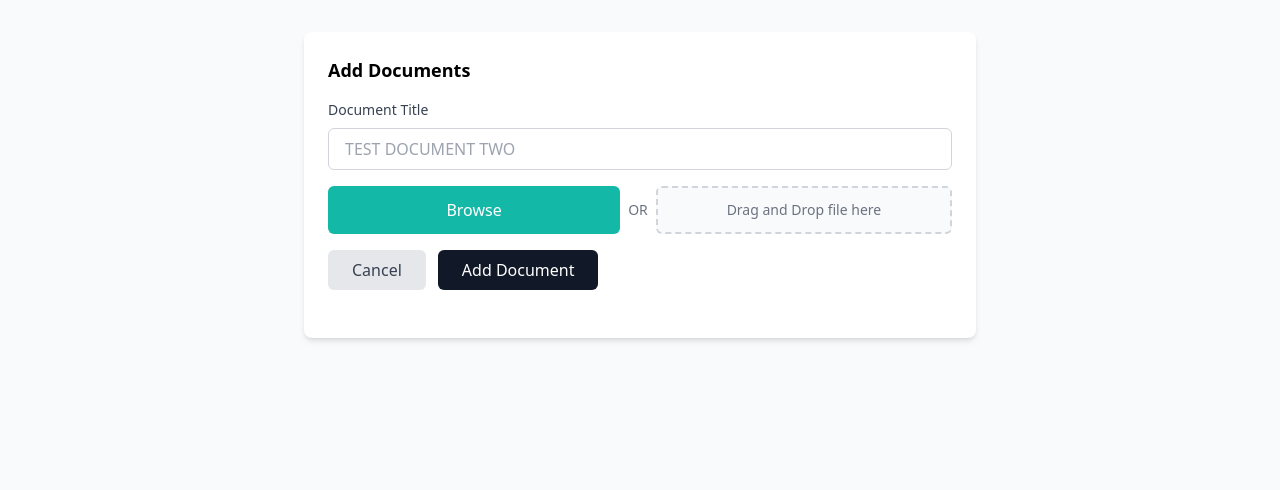
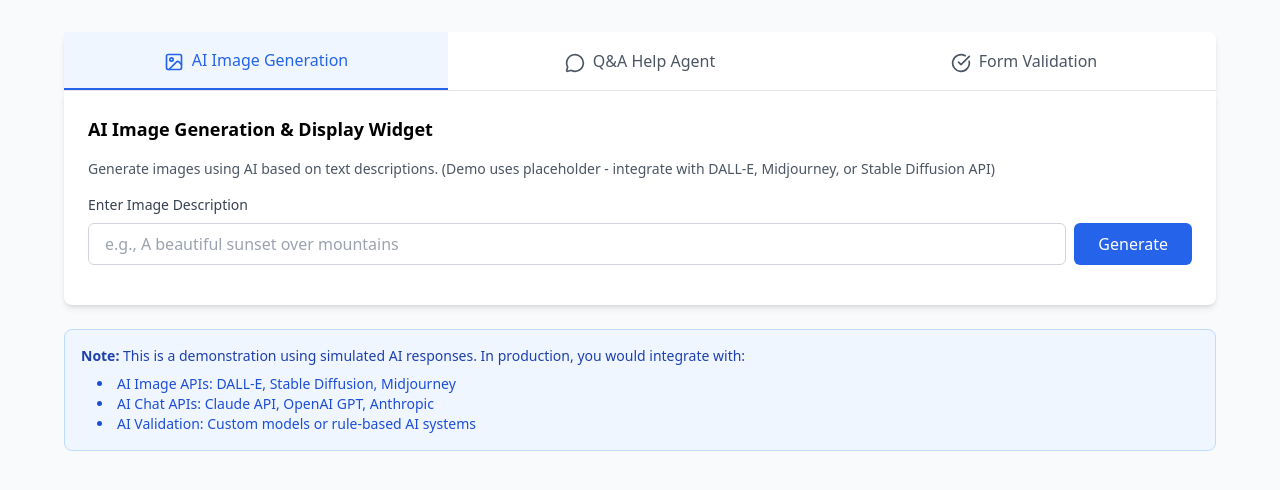
Before and after one commit to blifee/React_Task_DB, a React (Vite) app: page / in a window 1280 px wide. Shown: the top 490 px of the page. Built offline with nearby package versions, Linux system fonts and the light colour scheme.

Commit message:
Update App.jsx

```diff
--- a/src/App.jsx
+++ b/src/App.jsx
@@ -10,8 +10,8 @@ function App() {
      {/* <DateTimePicker /> */}
       {/* <MultiSelectDropdown /> */}
         {/* <ChartWidget /> */}
-        <MultiDocumentUpload />
-      {/* <AIImplementation/>  */}
+        {/* <MultiDocumentUpload /> */}
+       <AIImplementation/>
     </>
   )
 }
```
